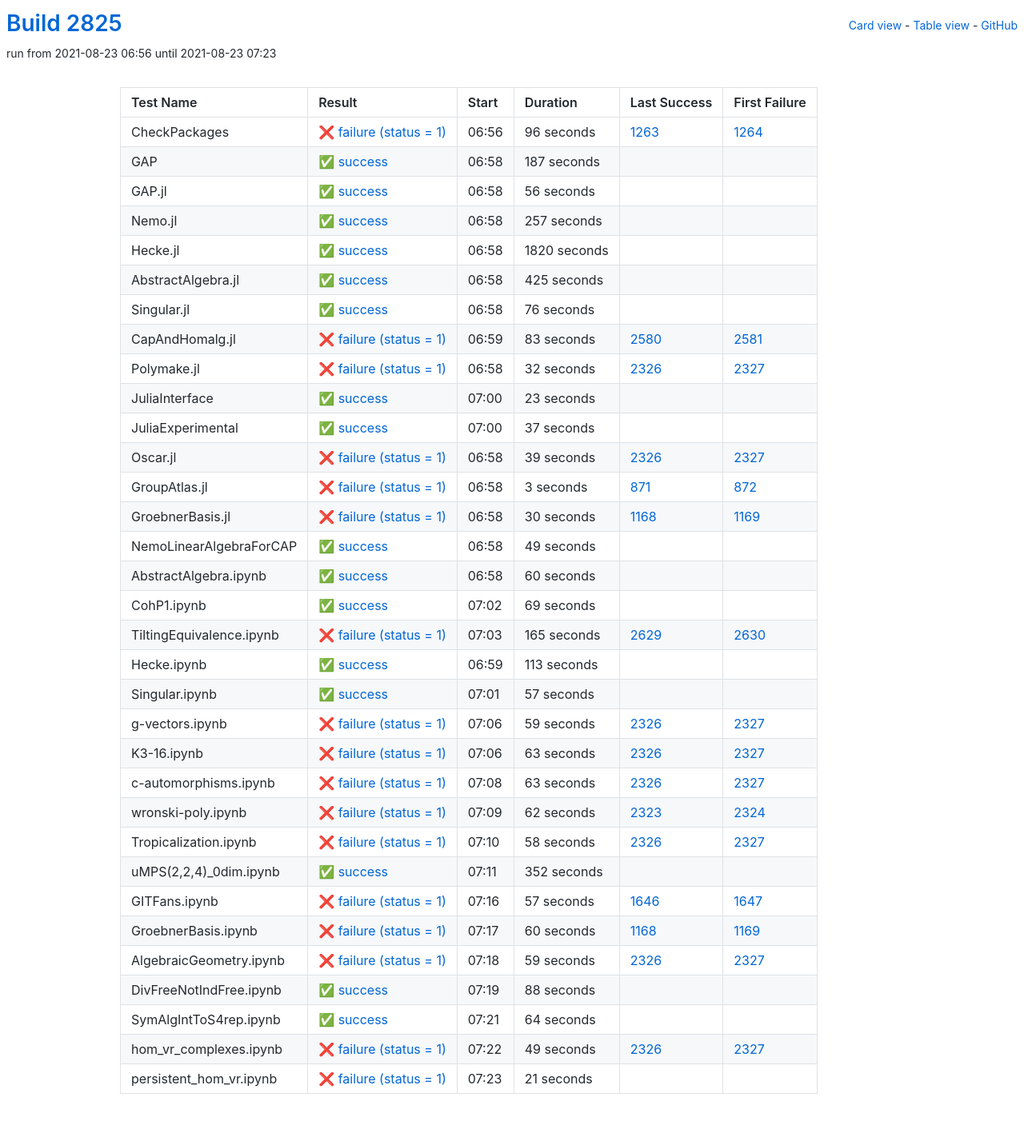
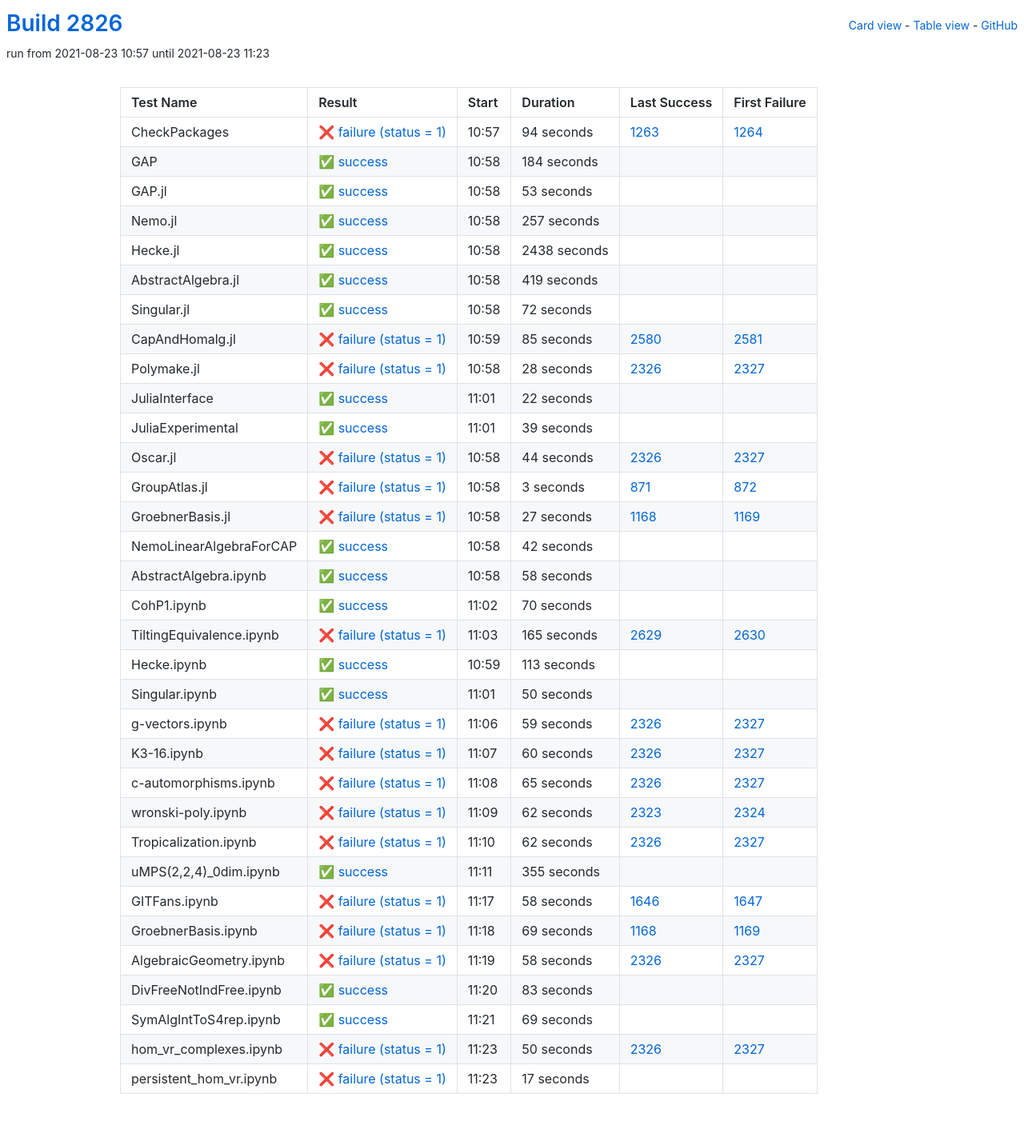
Before and after one commit to oscar-system/oscar-ci-status-stable, a Jekyll site: the page built from table.html, in a window 1280 px wide. Shown: the whole page at 80% size. Built offline with Jekyll 4.4.1, drawn with Linux system fonts in a browser that asks for light colours.

Commit message:
Build #2826

```diff
--- a/_data/ci.yml
+++ b/_data/ci.yml
@@ -1,6 +1,6 @@
 ---
-build: 2825
-build_url: https://oscarci.mathematik.uni-kl.de/job/oscar-stable/2825/
+build: 2826
+build_url: https://oscarci.mathematik.uni-kl.de/job/oscar-stable/2826/
 job: oscar-stable
 organization: oscar-system
 repo: oscar-ci-status-stable
@@ -8,44 +8,44 @@ repourl: https://github.com/oscar-system/oscar-ci-status-stable
 tests:
 - name: CheckPackages
   id: checkpackages
-  log: https://oscarci.mathematik.uni-kl.de/job/oscar-stable/2825/artifact/logs/build-2825/CheckPackages.log
-  start: 2021-08-23 06:56
+  log: https://oscarci.mathematik.uni-kl.de/job/oscar-stable/2826/artifact/logs/build-2826/CheckPackages.log
+  start: 2021-08-23 10:57
   success: false
   exitcode: 1
   status: failure
-  duration: 96
+  duration: 94
   last_success: 1263
   last_success_url: https://oscarci.mathematik.uni-kl.de/job/oscar-stable/1263/
   first_failure: 1264
   first_failure_url: https://oscarci.mathematik.uni-kl.de/job/oscar-stable/1264/
 - name: GAP
   id: gap
-  log: https://oscarci.mathematik.uni-kl.de/job/oscar-stable/2825/artifact/logs/build-2825/GAP.log
-  start: 2021-08-23 06:58
+  log: https://oscarci.mathematik.uni-kl.de/job/oscar-stable/2826/artifact/logs/build-2826/GAP.log
+  start: 2021-08-23 10:58
   success: true
   exitcode: 0
   status: success
-  duration: 187
+  duration: 184
   last_success: false
   last_success_url:
   first_failure: false
   first_failure_url:
 - name: GAP.jl
   id: gap-jl
-  log: https://oscarci.mathematik.uni-kl.de/job/oscar-stable/2825/artifact/logs/build-2825/GAP.jl.log
-  start: 2021-08-23 06:58
+  log: https://oscarci.mathematik.uni-kl.de/job/oscar-stable/2826/artifact/logs/build-2826/GAP.jl.log
+  start: 2021-08-23 10:58
   success: true
   exitcode: 0
   status: success
-  duration: 56
+  duration: 53
   last_success: false
   last_success_url:
   first_failure: false
   first_failure_url:
 - name: Nemo.jl
   id: nemo-jl
-  log: https://oscarci.mathematik.uni-kl.de/job/oscar-stable/2825/artifact/logs/build-2825/Nemo.jl.log
-  start: 2021-08-23 06:58
+  log: https://oscarci.mathematik.uni-kl.de/job/oscar-stable/2826/artifact/logs/build-2826/Nemo.jl.log
+  start: 2021-08-23 10:58
   success: true
   exitcode: 0
   status: success
@@ -56,104 +56,104 @@ tests:
   first_failure_url:
 - name: Hecke.jl
   id: hecke-jl
-  log: https://oscarci.mathematik.uni-kl.de/job/oscar-stable/2825/artifact/logs/build-2825/Hecke.jl.log
-  start: 2021-08-23 06:58
+  log: https://oscarci.mathematik.uni-kl.de/job/oscar-stable/2826/artifact/logs/build-2826/Hecke.jl.log
+  start: 2021-08-23 10:58
   success: true
   exitcode: 0
   status: success
-  duration: 1820
+  duration: 2438
   last_success: false
   last_success_url:
   first_failure: false
   first_failure_url:
 - name: AbstractAlgebra.jl
   id: abstractalgebra-jl
-  log: https://oscarci.mathematik.uni-kl.de/job/oscar-stable/2825/artifact/logs/build-2825/AbstractAlgebra.jl.log
-  start: 2021-08-23 06:58
+  log: https://oscarci.mathematik.uni-kl.de/job/oscar-stable/2826/artifact/logs/build-2826/AbstractAlgebra.jl.log
+  start: 2021-08-23 10:58
   success: true
   exitcode: 0
   status: success
-  duration: 425
+  duration: 419
   last_success: false
   last_success_url:
   first_failure: false
   first_failure_url:
 - name: Singular.jl
   id: singular-jl
-  log: https://oscarci.mathematik.uni-kl.de/job/oscar-stable/2825/artifact/logs/build-2825/Singular.jl.log
-  start: 2021-08-23 06:58
+  log: https://oscarci.mathematik.uni-kl.de/job/oscar-stable/2826/artifact/logs/build-2826/Singular.jl.log
+  start: 2021-08-23 10:58
   success: true
   exitcode: 0
   status: success
-  duration: 76
+  duration: 72
   last_success: false
   last_success_url:
   first_failure: false
   first_failure_url:
 - name: CapAndHomalg.jl
   id: capandhomalg-jl
-  log: https://oscarci.mathematik.uni-kl.de/job/oscar-stable/2825/artifact/logs/build-2825/CapAndHomalg.jl.log
-  start: 2021-08-23 06:59
+  log: https://oscarci.mathematik.uni-kl.de/job/oscar-stable/2826/artifact/logs/build-2826/CapAndHomalg.jl.log
+  start: 2021-08-23 10:59
   success: false
   exitcode: 1
   status: failure
-  duration: 83
+  duration: 85
   last_success: 2580
   last_success_url: https://oscarci.mathematik.uni-kl.de/job/oscar-stable/2580/
   first_failure: 2581
   first_failure_url: https://oscarci.mathematik.uni-kl.de/job/oscar-stable/2581/
 - name: Polymake.jl
   id: polymake-jl
-  log: https://oscarci.mathematik.uni-kl.de/job/oscar-stable/2825/artifact/logs/build-2825/Polymake.jl.log
-  start: 2021-08-23 06:58
+  log: https://oscarci.mathematik.uni-kl.de/job/oscar-stable/2826/artifact/logs/build-2826/Polymake.jl.log
+  start: 2021-08-23 10:58
   success: false
   exitcode: 1
   status: failure
-  duration: 32
+  duration: 28
   last_success: 2326
   last_success_url: https://oscarci.mathematik.uni-kl.de/job/oscar-stable/2326/
   first_failure: 2327
   first_failure_url: https://oscarci.mathematik.uni-kl.de/job/oscar-stable/2327/
 - name: JuliaInterface
   id: juliainterface
-  log: https://oscarci.mathematik.uni-kl.de/job/oscar-stable/2825/artifact/logs/build-2825/JuliaInterface.log
-  start: 2021-08-23 07:00
+  log: https://oscarci.mathematik.uni-kl.de/job/oscar-stable/2826/artifact/logs/build-2826/JuliaInterface.log
+  start: 2021-08-23 11:01
   success: true
   exitcode: 0
   status: success
-  duration: 23
+  duration: 22
   last_success: false
   last_success_url:
   first_failure: false
   first_failure_url:
 - name: JuliaExperimental
   id: juliaexperimental
-  log: https://oscarci.mathematik.uni-kl.de/job/oscar-stable/2825/artifact/logs/build-2825/JuliaExperimental.log
-  start: 2021-08-23 07:00
+  log: https://oscarci.mathematik.uni-kl.de/job/oscar-stable/2826/artifact/logs/build-2826/JuliaExperimental.log
+  start: 2021-08-23 11:01
   success: true
   exitcode: 0
   status: success
-  duration: 37
+  duration: 39
   last_success: false
   last_success_url:
   first_failure: false
   first_failure_url:
 - name: Oscar.jl
   id: oscar-jl
-  log: https://oscarci.mathematik.uni-kl.de/job/oscar-stable/2825/artifact/logs/build-2825/Oscar.jl.log
-  start: 2021-08-23 06:58
+  log: https://oscarci.mathematik.uni-kl.de/job/oscar-stable/2826/artifact/logs/build-2826/Oscar.jl.log
+  start: 2021-08-23 10:58
   success: false
   exitcode: 1
   status: failure
-  duration: 39
+  duration: 44
   last_success: 2326
   last_success_url: https://oscarci.mathematik.uni-kl.de/job/oscar-stable/2326/
   first_failure: 2327
   first_failure_url: https://oscarci.mathematik.uni-kl.de/job/oscar-stable/2327/
 - name: GroupAtlas.jl
   id: groupatlas-jl
-  log: https://oscarci.mathematik.uni-kl.de/job/oscar-stable/2825/artifact/logs/build-2825/GroupAtlas.jl.log
-  start: 2021-08-23 06:58
+  log: https://oscarci.mathematik.uni-kl.de/job/oscar-stable/2826/artifact/logs/build-2826/GroupAtlas.jl.log
+  start: 2021-08-23 10:58
   success: false
   exitcode: 1
   status: failure
@@ -164,56 +164,56 @@ tests:
   first_failure_url: https://oscarci.mathematik.uni-kl.de/job/oscar-stable/872/
 - name: GroebnerBasis.jl
   id: groebnerbasis-jl
-  log: https://oscarci.mathematik.uni-kl.de/job/oscar-stable/2825/artifact/logs/build-2825/GroebnerBasis.jl.log
-  start: 2021-08-23 06:58
+  log: https://oscarci.mathematik.uni-kl.de/job/oscar-stable/2826/artifact/logs/build-2826/GroebnerBasis.jl.log
+  start: 2021-08-23 10:58
   success: false
   exitcode: 1
   status: failure
-  duration: 30
+  duration: 27
   last_success: 1168
   last_success_url: https://oscarci.mathematik.uni-kl.de/job/oscar-stable/1168/
   first_failure: 1169
   first_failure_url: https://oscarci.mathematik.uni-kl.de/job/oscar-stable/1169/
 - name: NemoLinearAlgebraForCAP
   id: nemolinearalgebraforcap
-  log: https://oscarci.mathematik.uni-kl.de/job/oscar-stable/2825/artifact/logs/build-2825/NemoLinearAlgebraForCAP.log
-  start: 2021-08-23 06:58
+  log: https://oscarci.mathematik.uni-kl.de/job/oscar-stable/2826/artifact/logs/build-2826/NemoLinearAlgebraForCAP.log
+  start: 2021-08-23 10:58
   success: true
   exitcode: 0
   status: success
-  duration: 49
+  duration: 42
   last_success: false
   last_success_url:
   first_failure: false
   first_failure_url:
 - name: AbstractAlgebra.ipynb
   id: abstractalgebra-ipynb
-  log: https://oscarci.mathematik.uni-kl.de/job/oscar-stable/2825/artifact/logs/build-2825/AbstractAlgebra.ipynb.log
-  start: 2021-08-23 06:58
+  log: https://oscarci.mathematik.uni-kl.de/job/oscar-stable/2826/artifact/logs/build-2826/AbstractAlgebra.ipynb.log
+  start: 2021-08-23 10:58
   success: true
   exitcode: 0
   status: success
-  duration: 60
+  duration: 58
   last_success: false
   last_success_url:
   first_failure: false
   first_failure_url:
 - name: CohP1.ipynb
   id: cohp1-ipynb
-  log: https://oscarci.mathematik.uni-kl.de/job/oscar-stable/2825/artifact/logs/build-2825/CohP1.ipynb.log
-  start: 2021-08-23 07:02
+  log: https://oscarci.mathematik.uni-kl.de/job/oscar-stable/2826/artifact/logs/build-2826/CohP1.ipynb.log
+  start: 2021-08-23 11:02
   success: true
   exitcode: 0
   status: success
-  duration: 69
+  duration: 70
   last_success: false
   last_success_url:
   first_failure: false
   first_failure_url:
 - name: TiltingEquivalence.ipynb
   id: tiltingequivalence-ipynb
-  log: https://oscarci.mathematik.uni-kl.de/job/oscar-stable/2825/artifact/logs/build-2825/TiltingEquivalence.ipynb.log
-  start: 2021-08-23 07:03
+  log: https://oscarci.mathematik.uni-kl.de/job/oscar-stable/2826/artifact/logs/build-2826/TiltingEquivalence.ipynb.log
+  start: 2021-08-23 11:03
   success: false
   exitcode: 1
   status: failure
@@ -224,8 +224,8 @@ tests:
   first_failure_url: https://oscarci.mathematik.uni-kl.de/job/oscar-stable/2630/
 - name: Hecke.ipynb
   id: hecke-ipynb
-  log: https://oscarci.mathematik.uni-kl.de/job/oscar-stable/2825/artifact/logs/build-2825/Hecke.ipynb.log
-  start: 2021-08-23 06:59
+  log: https://oscarci.mathematik.uni-kl.de/job/oscar-stable/2826/artifact/logs/build-2826/Hecke.ipynb.log
+  start: 2021-08-23 10:59
   success: true
   exitcode: 0
   status: success
@@ -236,20 +236,20 @@ tests:
   first_failure_url:
 - name: Singular.ipynb
   id: singular-ipynb
-  log: https://oscarci.mathematik.uni-kl.de/job/oscar-stable/2825/artifact/logs/build-2825/Singular.ipynb.log
-  start: 2021-08-23 07:01
+  log: https://oscarci.mathematik.uni-kl.de/job/oscar-stable/2826/artifact/logs/build-2826/Singular.ipynb.log
+  start: 2021-08-23 11:01
   success: true
   exitcode: 0
   status: success
-  duration: 57
+  duration: 50
   last_success: false
   last_success_url:
   first_failure: false
   first_failure_url:
 - name: g-vectors.ipynb
   id: g-vectors-ipynb
-  log: https://oscarci.mathematik.uni-kl.de/job/oscar-stable/2825/artifact/logs/build-2825/g-vectors.ipynb.log
-  start: 2021-08-23 07:06
+  log: https://oscarci.mathematik.uni-kl.de/job/oscar-stable/2826/artifact/logs/build-2826/g-vectors.ipynb.log
+  start: 2021-08-23 11:06
   success: false
   exitcode: 1
   status: failure
@@ -260,32 +260,32 @@ tests:
   first_failure_url: https://oscarci.mathematik.uni-kl.de/job/oscar-stable/2327/
 - name: K3-16.ipynb
   id: k3-16-ipynb
-  log: https://oscarci.mathematik.uni-kl.de/job/oscar-stable/2825/artifact/logs/build-2825/K3-16.ipynb.log
-  start: 2021-08-23 07:06
+  log: https://oscarci.mathematik.uni-kl.de/job/oscar-stable/2826/artifact/logs/build-2826/K3-16.ipynb.log
+  start: 2021-08-23 11:07
   success: false
   exitcode: 1
   status: failure
-  duration: 63
+  duration: 60
   last_success: 2326
   last_success_url: https://oscarci.mathematik.uni-kl.de/job/oscar-stable/2326/
   first_failure: 2327
   first_failure_url: https://oscarci.mathematik.uni-kl.de/job/oscar-stable/2327/
 - name: c-automorphisms.ipynb
   id: c-automorphisms-ipynb
-  log: https://oscarci.mathematik.uni-kl.de/job/oscar-stable/2825/artifact/logs/build-2825/c-automorphisms.ipynb.log
-  start: 2021-08-23 07:08
+  log: https://oscarci.mathematik.uni-kl.de/job/oscar-stable/2826/artifact/logs/build-2826/c-automorphisms.ipynb.log
+  start: 2021-08-23 11:08
   success: false
   exitcode: 1
   status: failure
-  duration: 63
+  duration: 65
   last_success: 2326
   last_success_url: https://oscarci.mathematik.uni-kl.de/job/oscar-stable/2326/
   first_failure: 2327
   first_failure_url: https://oscarci.mathematik.uni-kl.de/job/oscar-stable/2327/
 - name: wronski-poly.ipynb
   id: wronski-poly-ipynb
-  log: https://oscarci.mathematik.uni-kl.de/job/oscar-stable/2825/artifact/logs/build-2825/wronski-poly.ipynb.log
-  start: 2021-08-23 07:09
+  log: https://oscarci.mathematik.uni-kl.de/job/oscar-stable/2826/artifact/logs/build-2826/wronski-poly.ipynb.log
+  start: 2021-08-23 11:09
   success: false
   exitcode: 1
   status: failure
@@ -296,8 +296,56 @@ tests:
   first_failure_url: https://oscarci.mathematik.uni-kl.de/job/oscar-stable/2324/
 - name: Tropicalization.ipynb
   id: tropicalization-ipynb
-  log: https://oscarci.mathematik.uni-kl.de/job/oscar-stable/2825/artifact/logs/build-2825/Tropicalization.ipynb.log
-  start: 2021-08-23 07:10
+  log: https://oscarci.mathematik.uni-kl.de/job/oscar-stable/2826/artifact/logs/build-2826/Tropicalization.ipynb.log
+  start: 2021-08-23 11:10
+  success: false
+  exitcode: 1
+  status: failure
+  duration: 62
+  last_success: 2326
+  last_success_url: https://oscarci.mathematik.uni-kl.de/job/oscar-stable/2326/
+  first_failure: 2327
+  first_failure_url: https://oscarci.mathematik.uni-kl.de/job/oscar-stable/2327/
+- name: uMPS(2,2,4)_0dim.ipynb
+  id: umps-2-2-4-0dim-ipynb
+  log: https://oscarci.mathematik.uni-kl.de/job/oscar-stable/2826/artifact/logs/build-2826/uMPS-2-2-4-_0dim.ipynb.log
+  start: 2021-08-23 11:11
+  success: true
+  exitcode: 0
+  status: success
+  duration: 355
+  last_success: false
+  last_success_url:
+  first_failure: false
+  first_failure_url:
+- name: GITFans.ipynb
+  id: gitfans-ipynb
+  log: https://oscarci.mathematik.uni-kl.de/job/oscar-stable/2826/artifact/logs/build-2826/GITFans.ipynb.log
+  start: 2021-08-23 11:17
+  success: false
+  exitcode: 1
+  status: failure
+  duration: 58
+  last_success: 1646
+  last_success_url: https://oscarci.mathematik.uni-kl.de/job/oscar-stable/1646/
+  first_failure: 1647
+  first_failure_url: https://oscarci.mathematik.uni-kl.de/job/oscar-stable/1647/
+- name: GroebnerBasis.ipynb
+  id: groebnerbasis-ipynb
+  log: https://oscarci.mathematik.uni-kl.de/job/oscar-stable/2826/artifact/logs/build-2826/GroebnerBasis.ipynb.log
+  start: 2021-08-23 11:18
+  success: false
+  exitcode: 1
+  status: failure
+  duration: 69
+  last_success: 1168
+  last_success_url: https://oscarci.mathematik.uni-kl.de/job/oscar-stable/1168/
+  first_failure: 1169
+  first_failure_url: https://oscarci.mathematik.uni-kl.de/job/oscar-stable/1169/
+- name: AlgebraicGeometry.ipynb
+  id: algebraicgeometry-ipynb
+  log: https://oscarci.mathematik.uni-kl.de/job/oscar-stable/2826/artifact/logs/build-2826/AlgebraicGeometry.ipynb.log
+  start: 2021-08-23 11:19
   success: false
   exitcode: 1
   status: failure
@@ -306,98 +354,50 @@ tests:
   last_success_url: https://oscarci.mathematik.uni-kl.de/job/oscar-stable/2326/
   first_failure: 2327
   first_failure_url: https://oscarci.mathematik.uni-kl.de/job/oscar-stable/2327/
-- name: uMPS(2,2,4)_0dim.ipynb
-  id: umps-2-2-4-0dim-ipynb
-  log: https://oscarci.mathematik.uni-kl.de/job/oscar-stable/2825/artifact/logs/build-2825/uMPS-2-2-4-_0dim.ipynb.log
-  start: 2021-08-23 07:11
+- name: DivFreeNotIndFree.ipynb
+  id: divfreenotindfree-ipynb
+  log: https://oscarci.mathematik.uni-kl.de/job/oscar-stable/2826/artifact/logs/build-2826/DivFreeNotIndFree.ipynb.log
+  start: 2021-08-23 11:20
   success: true
   exitcode: 0
   status: success
-  duration: 352
-  last_success: false
-  last_success_url:
-  first_failure: false
-  first_failure_url:
-- name: GITFans.ipynb
-  id: gitfans-ipynb
-  log: https://oscarci.mathematik.uni-kl.de/job/oscar-stable/2825/artifact/logs/build-2825/GITFans.ipynb.log
-  start: 2021-08-23 07:16
-  success: false
-  exitcode: 1
-  status: failure
-  duration: 57
-  last_success: 1646
-  last_success_url: https://oscarci.mathematik.uni-kl.de/job/oscar-stable/1646/
-  first_failure: 1647
-  first_failure_url: https://oscarci.mathematik.uni-kl.de/job/oscar-stable/1647/
-- name: GroebnerBasis.ipynb
-  id: groebnerbasis-ipynb
-  log: https://oscarci.mathematik.uni-kl.de/job/oscar-stable/2825/artifact/logs/build-2825/GroebnerBasis.ipynb.log
-  start: 2021-08-23 07:17
-  success: false
-  exitcode: 1
-  status: failure
-  duration: 60
-  last_success: 1168
-  last_success_url: https://oscarci.mathematik.uni-kl.de/job/oscar-stable/1168/
-  first_failure: 1169
-  first_failure_url: https://oscarci.mathematik.uni-kl.de/job/oscar-stable/1169/
-- name: AlgebraicGeometry.ipynb
-  id: algebraicgeometry-ipynb
-  log: https://oscarci.mathematik.uni-kl.de/job/oscar-stable/2825/artifact/logs/build-2825/AlgebraicGeometry.ipynb.log
-  start: 2021-08-23 07:18
-  success: false
-  exitcode: 1
-  status: failure
-  duration: 59
-  last_success: 2326
-  last_success_url: https://oscarci.mathematik.uni-kl.de/job/oscar-stable/2326/
-  first_failure: 2327
-  first_failure_url: https://oscarci.mathematik.uni-kl.de/job/oscar-stable/2327/
-- name: DivFreeNotIndFree.ipynb
-  id: divfreenotindfree-ipynb
-  log: https://oscarci.mathematik.uni-kl.de/job/oscar-stable/2825/artifact/logs/build-2825/DivFreeNotIndFree.ipynb.log
-  start: 2021-08-23 07:19
-  success: true
-  exitcode: 0
-  status: success
-  duration: 88
+  duration: 83
   last_success: false
   last_success_url:
   first_failure: false
   first_failure_url:
 - name: SymAlgIntToS4rep.ipynb
   id: symalginttos4rep-ipynb
-  log: https://oscarci.mathematik.uni-kl.de/job/oscar-stable/2825/artifact/logs/build-2825/SymAlgIntToS4rep.ipynb.log
-  start: 2021-08-23 07:21
+  log: https://oscarci.mathematik.uni-kl.de/job/oscar-stable/2826/artifact/logs/build-2826/SymAlgIntToS4rep.ipynb.log
+  start: 2021-08-23 11:21
   success: true
   exitcode: 0
   status: success
-  duration: 64
+  duration: 69
   last_success: false
   last_success_url:
   first_failure: false
   first_failure_url:
 - name: hom_vr_complexes.ipynb
   id: hom-vr-complexes-ipynb
-  log: https://oscarci.mathematik.uni-kl.de/job/oscar-stable/2825/artifact/logs/build-2825/hom_vr_complexes.ipynb.log
-  start: 2021-08-23 07:22
+  log: https://oscarci.mathematik.uni-kl.de/job/oscar-stable/2826/artifact/logs/build-2826/hom_vr_complexes.ipynb.log
+  start: 2021-08-23 11:23
   success: false
   exitcode: 1
   status: failure
-  duration: 49
+  duration: 50
   last_success: 2326
   last_success_url: https://oscarci.mathematik.uni-kl.de/job/oscar-stable/2326/
   first_failure: 2327
   first_failure_url: https://oscarci.mathematik.uni-kl.de/job/oscar-stable/2327/
 - name: persistent_hom_vr.ipynb
   id: persistent-hom-vr-ipynb
-  log: https://oscarci.mathematik.uni-kl.de/job/oscar-stable/2825/artifact/logs/build-2825/persistent_hom_vr.ipynb.log
-  start: 2021-08-23 07:23
+  log: https://oscarci.mathematik.uni-kl.de/job/oscar-stable/2826/artifact/logs/build-2826/persistent_hom_vr.ipynb.log
+  start: 2021-08-23 11:23
   success: false
   exitcode: 1
   status: failure
-  duration: 21
+  duration: 17
   last_success: false
   last_success_url:
   first_failure: false
```
Also changed, not shown: README.md.
